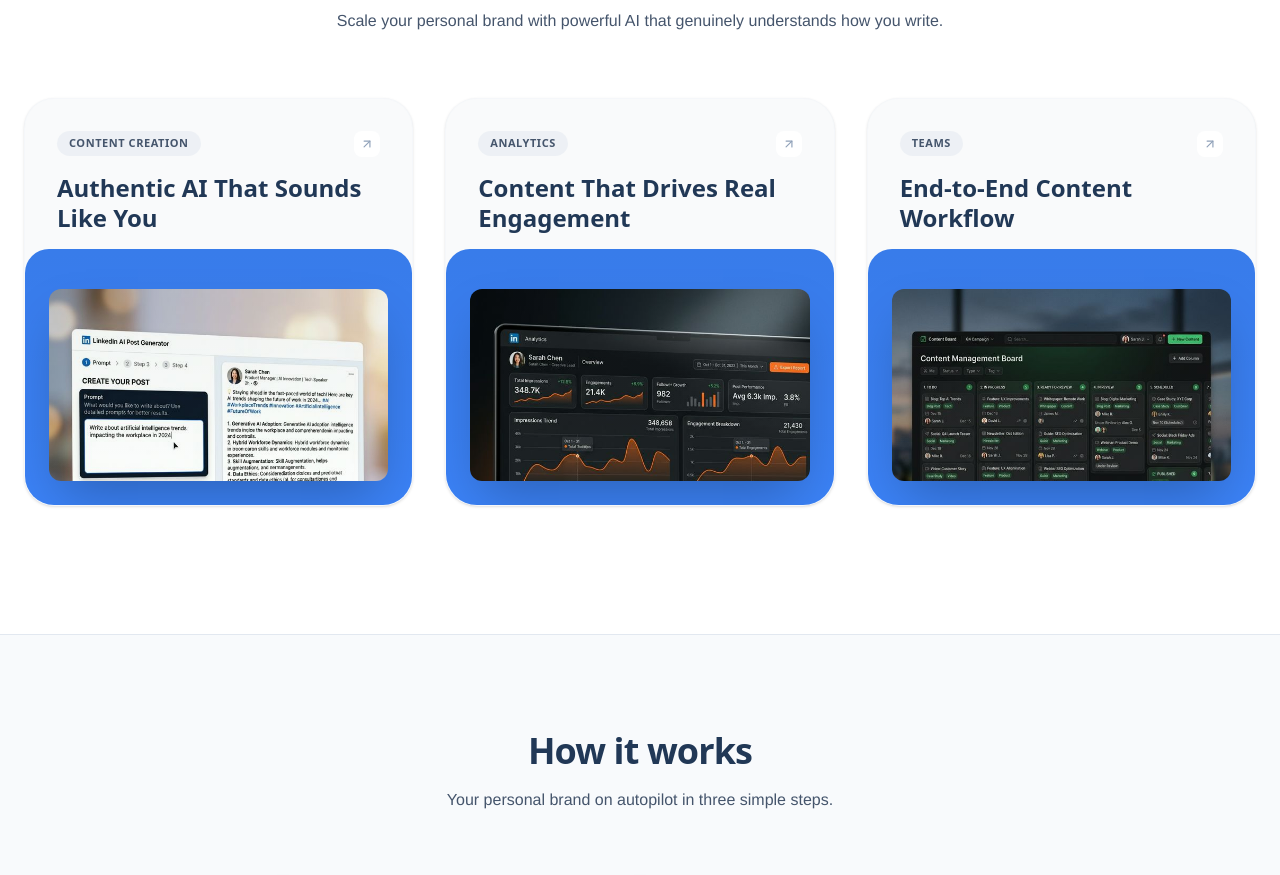
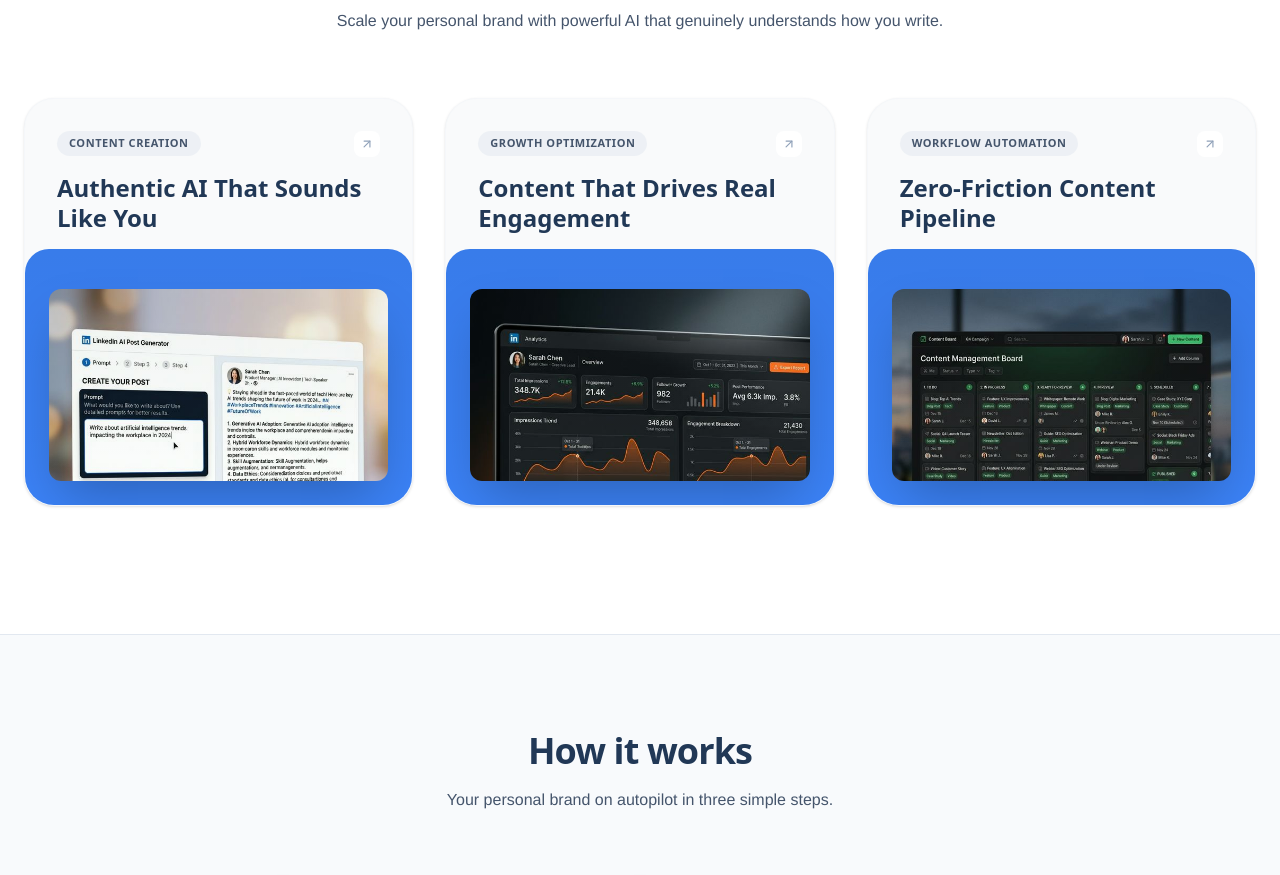
Before and after one commit to thec0deSage/LinkedIn-Optimizer-Pro, a Next.js app: page / in a window 1280 px wide. Shown: the part 880-1755 px from the top of the page. Built offline with nearby package versions, Linux system fonts and the light colour scheme.

Commit message:
fix: features card

```diff
--- a/src/app/page.tsx
+++ b/src/app/page.tsx
@@ -199,7 +199,7 @@ export default function Home() {
                 <div className="p-8 pb-0">
                   <div className="flex justify-between items-start mb-4">
                     <span className="px-3 py-1 rounded-full bg-slate-200/50 text-[11px] font-bold tracking-wider text-slate-600 uppercase">
-                      Analytics
+                      Growth Optimization
                     </span>
                     <div className="p-1.5 rounded-lg bg-white text-slate-400">
                       <ArrowUpRight className="w-3.5 h-3.5" />
@@ -226,14 +226,14 @@ export default function Home() {
                 <div className="p-8 pb-0">
                   <div className="flex justify-between items-start mb-4">
                     <span className="px-3 py-1 rounded-full bg-slate-200/50 text-[11px] font-bold tracking-wider text-slate-600 uppercase">
-                      Teams
+                      Workflow Automation
                     </span>
                     <div className="p-1.5 rounded-lg bg-white text-slate-400">
                       <ArrowUpRight className="w-3.5 h-3.5" />
                     </div>
                   </div>
                   <h3 className="text-2xl font-bold text-[#213856] mb-4 leading-tight">
-                    End-to-End Content Workflow
+                    Zero-Friction Content Pipeline
                   </h3>
                 </div>
                 <div className="mt-auto relative bg-[#3b82f6] p-6 pt-10 rounded-t-[24px] mx-0 overflow-hidden h-64">
```
